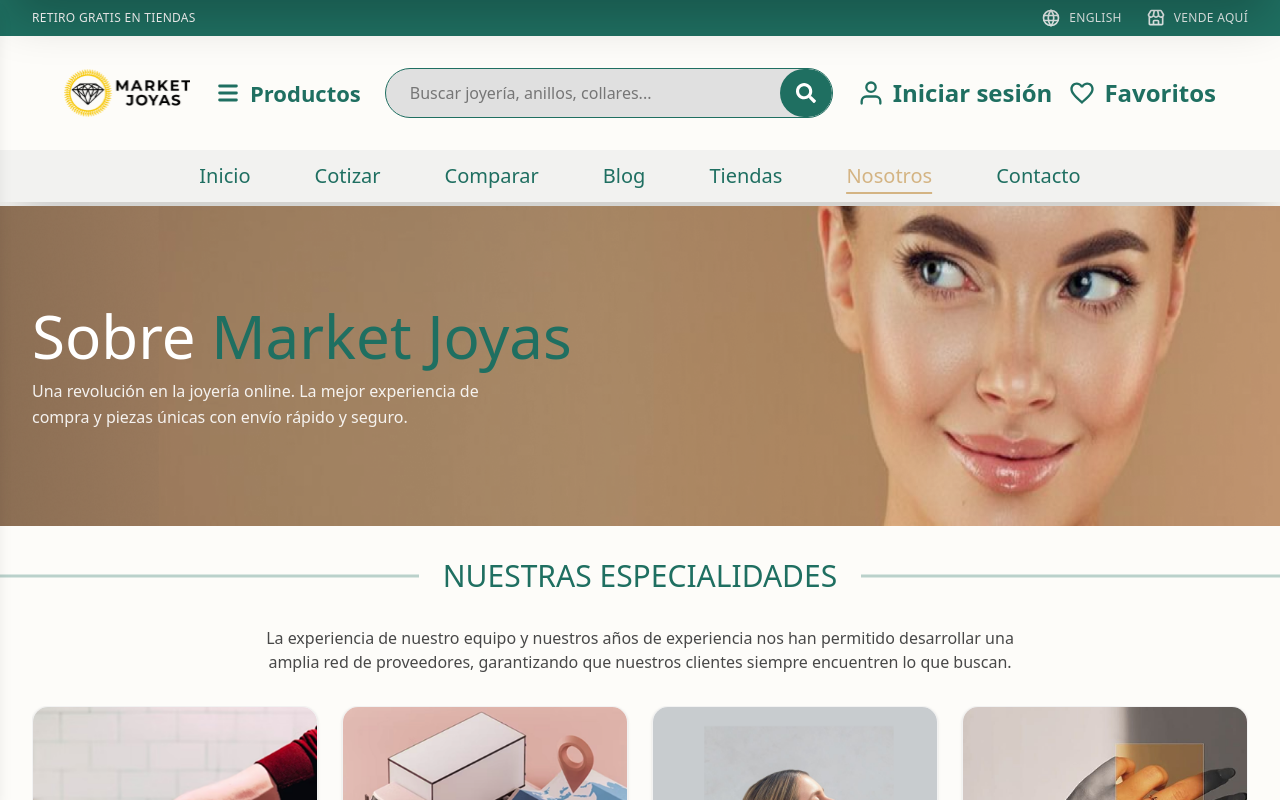
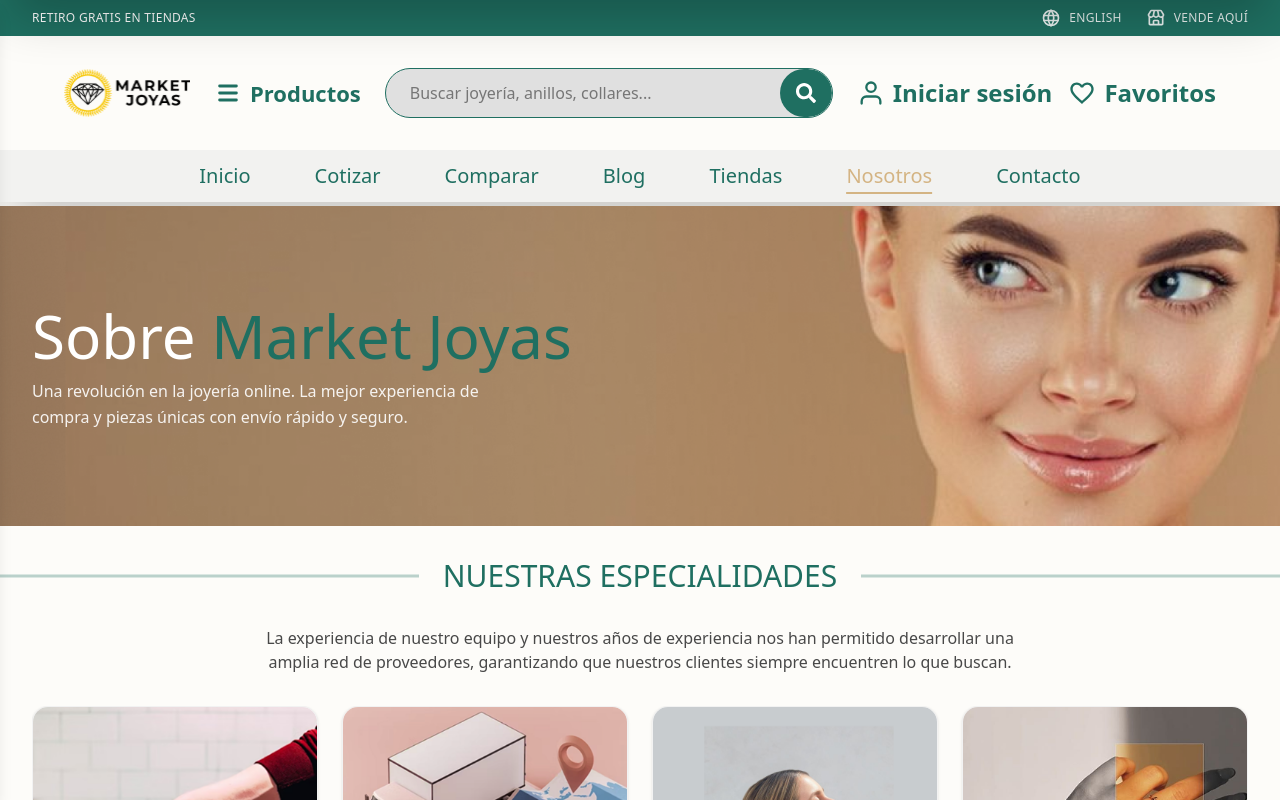
Before and after one commit to Ameteratzu/proyect-marketjoyas, a React (Vite) app: page /nosotros in a window 1280 px wide. Shown: the top 800 px of the page. Built offline with nearby package versions, Linux system fonts and the light colour scheme.

Commit message:
FIX: error de hero

```diff
--- a/src/pages/About/components/HeroAbout.tsx
+++ b/src/pages/About/components/HeroAbout.tsx
@@ -13,7 +13,7 @@
         <img
           src={bg}
           alt={t("hero.alt")}
-          className="absolute inset-0 h-full md:object-center"
+          className="absolute inset-0 h-full w-full object-cover object-center"
           draggable={false}
         />
         <div className="absolute inset-0" />
```
